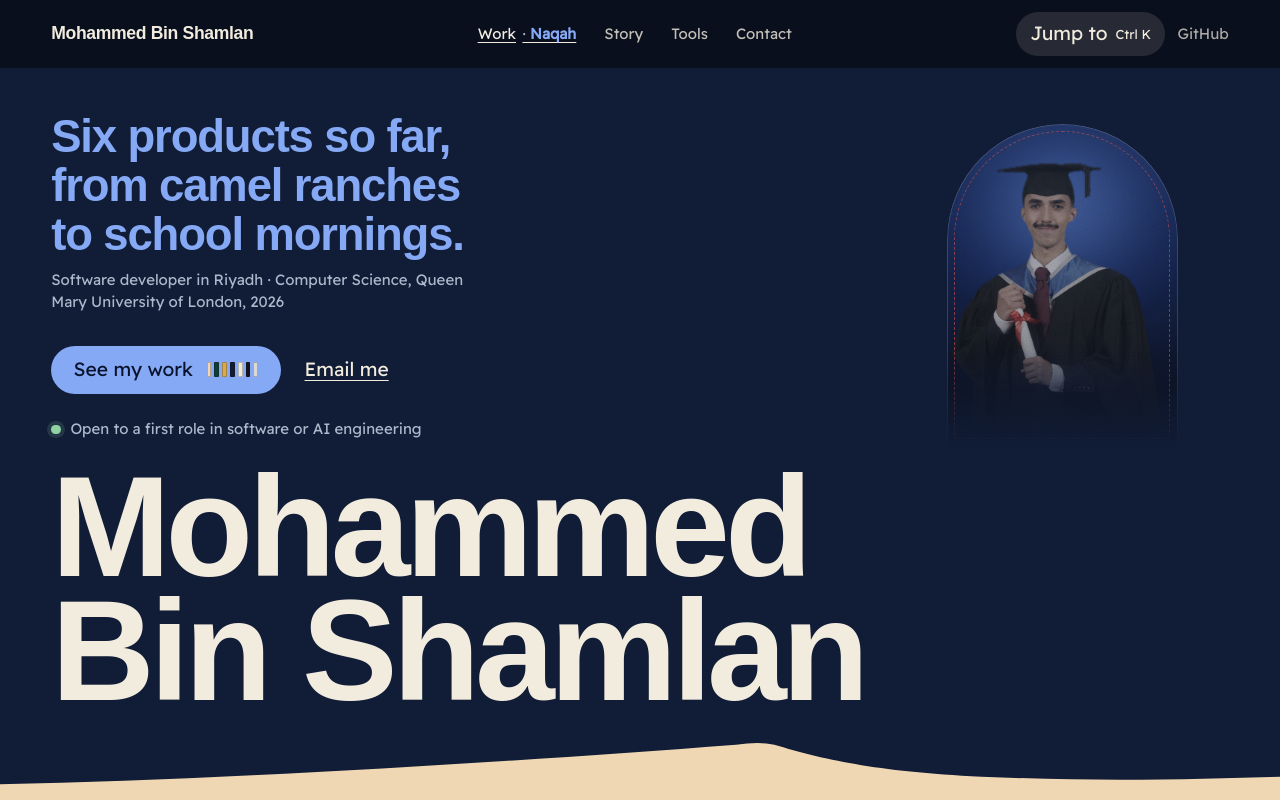
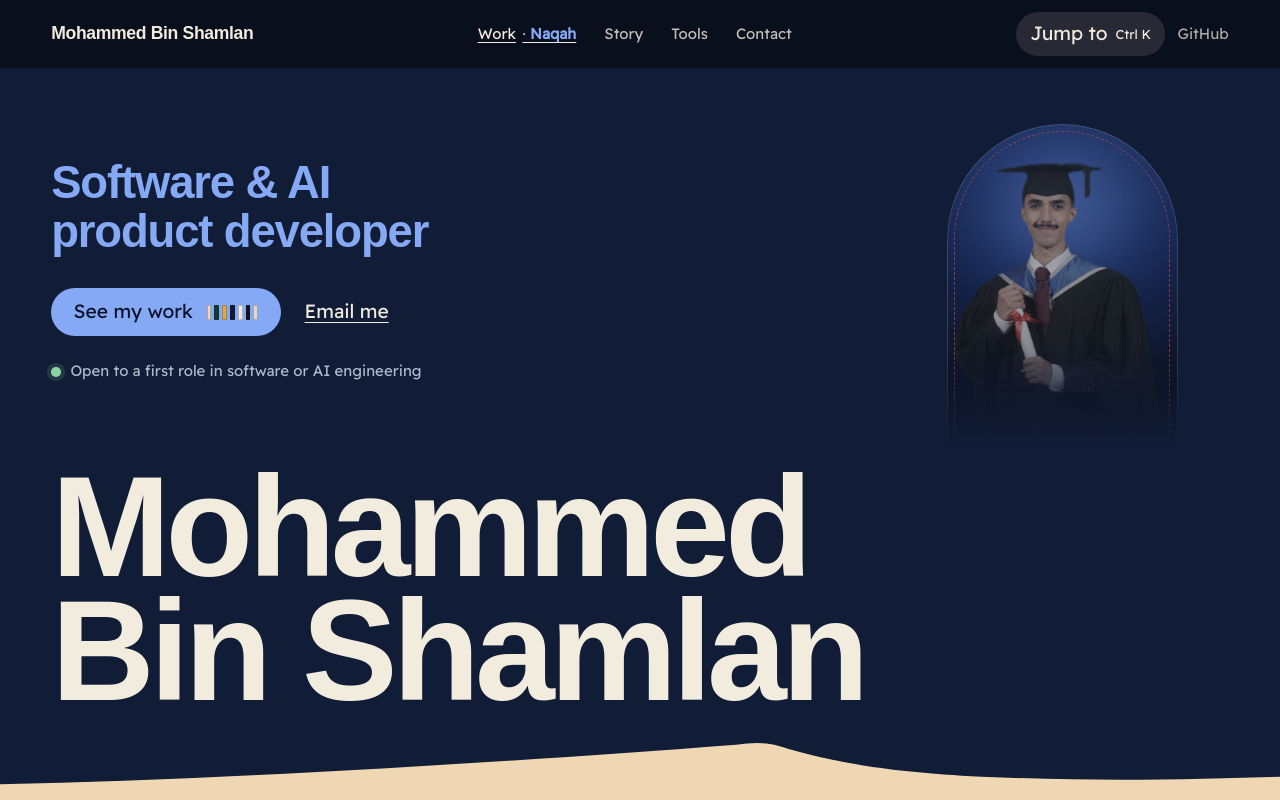
Before and after one commit to mobinshamlan/mohammed-portfolio, a Next.js app: page /mohammed-portfolio/ in a window 1280 px wide. Shown: the top 800 px of the page. Built offline with nearby package versions, Linux system fonts and the light colour scheme; a web font is replaced by a local one.

Commit message:
Keep the opening to the name and the role
Co-Authored-By: Claude Opus 5.5 <noreply@anthropic.com>

```diff
--- a/src/app/(portfolio)/styles/opening.css
+++ b/src/app/(portfolio)/styles/opening.css
@@ -58,13 +58,6 @@
   text-wrap: balance;
 }
 
-.vb-open-meta {
-  max-width: 40ch;
-  color: var(--sand-2);
-  font-size: var(--step-small);
-  line-height: 1.5;
-  text-wrap: pretty;
-}
 
 .vb-open-actions {
   grid-area: actions;
@@ -259,9 +252,6 @@
     max-width: min(46%, 34rem);
   }
 
-  .vb-open-meta {
-    max-width: 48ch;
-  }
 
   .vb-open-actions {
     margin-top: 2rem;
--- a/src/components/portfolio/hero.tsx
+++ b/src/components/portfolio/hero.tsx
@@ -26,10 +26,7 @@ export function Hero() {
       </h1>
 
       <div className="vb-open-say" data-rise="2">
-        <p className="vb-open-lead">Six products so far, from camel ranches to school mornings.</p>
-        <p className="vb-open-meta">
-          Software developer in Riyadh · Computer Science, Queen Mary University of London, 2026
-        </p>
+        <p className="vb-open-lead">Software &amp; AI product developer</p>
       </div>
 
       <div className="vb-open-actions" data-rise="3">
```
